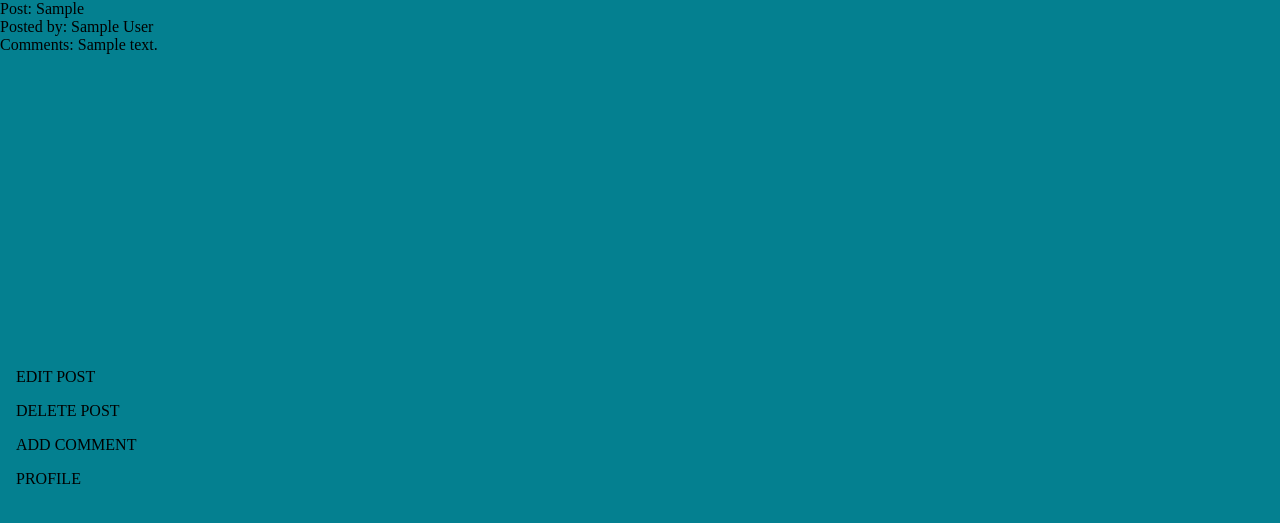
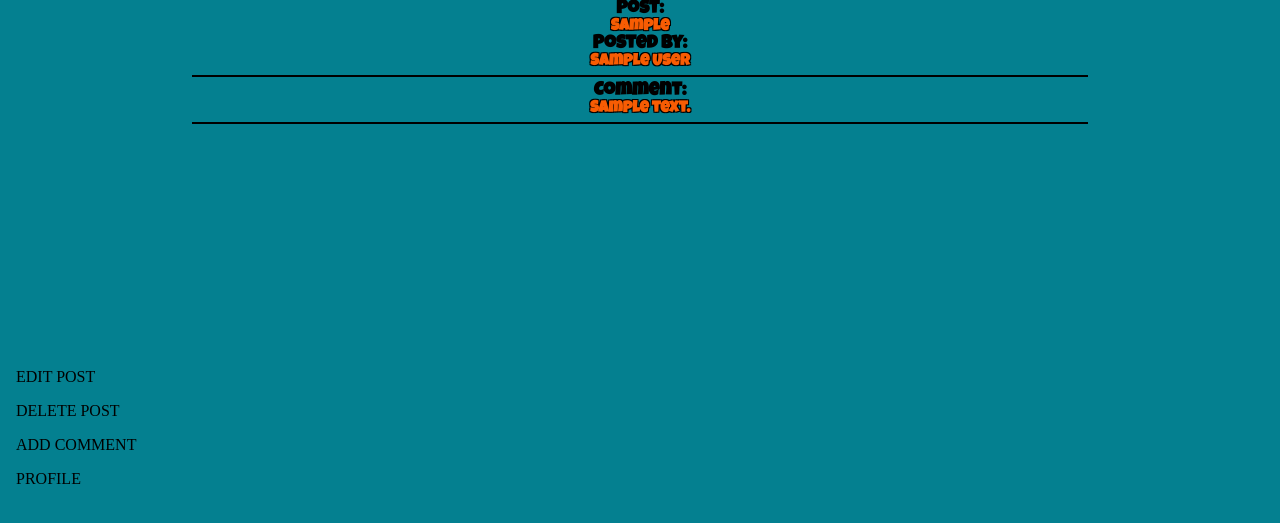
Before and after one commit to Klippman/sprivia, a Rails app: page /posts/1 in a window 1280 px wide. Shown: the top 523 px of the page. Run offline with Rails 7, Linux system fonts and the light colour scheme; tables that the repository leaves empty hold one stand-in row (Sample ...); style sheets or scripts are compiled from the project's sources; some libraries are stand-ins or nearby versions.

Commit message:
css changds

```diff
--- a/app/assets/stylesheets/posts.scss
+++ b/app/assets/stylesheets/posts.scss
@@ -1,8 +1,44 @@
 /* /posts/show.html.erb */
 
-#post_show_page {
+#comment_div{
+    text-align: center;
+
+    h3 {
+        font-family: 'Luckiest Guy', cursive;
+        margin-top: 5px;
+    }
+
+    h4 {
+        color:#F75C03;
+        font-family: 'Luckiest Guy', cursive;
+        text-shadow: -1px -1px 0 #000, 1px -1px 0 #000, -1px 1px 0 #000, 1px 1px 0 #000;
+    }
+
+    p {
+        border: 1px ridge black;
+        margin-top: 5px;
+        margin-right: 15%;
+        margin-left: 15%;
+    }
+}
+
+#post_show_body {
     background: #048090;
-    height: 100%;
+    height: 100vh;
+}
+
+#post_show_div {
+    text-align: center;
+
+    h3 {
+        font-family: 'Luckiest Guy', cursive;
+    }
+
+    h4 {
+        color:#F75C03;
+        font-family: 'Luckiest Guy', cursive;
+        text-shadow: -1px -1px 0 #000, 1px -1px 0 #000, -1px 1px 0 #000, 1px 1px 0 #000;
+    }
 }
 
 #post_nav {
--- a/app/views/layouts/application.html.erb
+++ b/app/views/layouts/application.html.erb
@@ -2,6 +2,7 @@
 <html>
   <head>
     <title>Sprivia</title>
+    <link href="https://fonts.googleapis.com/css?family=Luckiest+Guy" rel="stylesheet">
     <!-- <link rel="stylesheet"href="https://stackpath.bootstrapcdn.com/bootstrap/4.1.3/css/bootstrap.min.css" integrity="sha384-MCw98/SFnGE8fJT3GXwEOngsV7Zt27NXFoaoApmYm81iuXoPkFOJwJ8ERdknLPMO" crossorigin="anonymous"> -->
     <%= csrf_meta_tags %>
     <%= csp_meta_tag %>
--- a/app/views/posts/edit.html.erb
+++ b/app/views/posts/edit.html.erb
@@ -1 +1,3 @@
-<%= render "post_form"%>
+<body id="posts_edit_div">
+    <%= render "post_form"%>
+</body>
--- a/app/views/posts/show.html.erb
+++ b/app/views/posts/show.html.erb
@@ -1,10 +1,14 @@
-<body id="post_show_page">
-    <p> Post: <%= @post.entry %></p>
-    <p> Posted by: <%= @post.user.name %></p>
+<body id="post_show_body">
+    <div id="post_show_div">
+        <p><h3>Post:</h3> <h4><%= @post.entry %></h4></p>
+        <p><h3>Posted by:</h3> <h4><%= @post.user.name %></h4></p>
 
-    <% @post.comments.each do |c| %>
-    <p> Comments: <%= c.body %></p>
-    <% end %>
+        <div id="comment_div">
+            <% @post.comments.each do |c| %>
+            <p><h3>Comment:</h3> <h4><%= c.body %></h4></p>
+            <% end %>
+        </div>
+    </div>
 
     <nav id="post_nav">
         <div id="post_links">
--- a/config/routes.rb
+++ b/config/routes.rb
@@ -2,6 +2,7 @@ Rails.application.routes.draw do
   root 'users#index'
 
   get 'users/index'
+  get 'users/show' => 'users#show'
   get '/comments/new' => 'comments#new'
   get 'stats/index'
   get 'stats/show'
```
Also changed, not shown: other parts of app/assets/stylesheets/posts.scss (+6 -0 lines), app/assets/stylesheets/comments.scss (+12 -0 lines).
